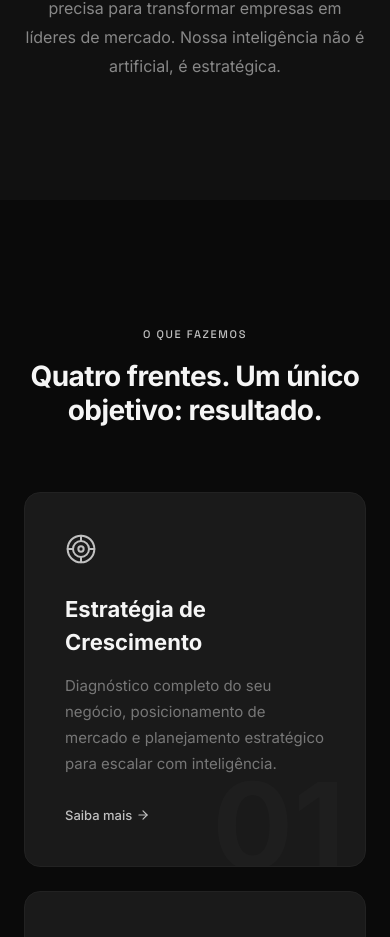
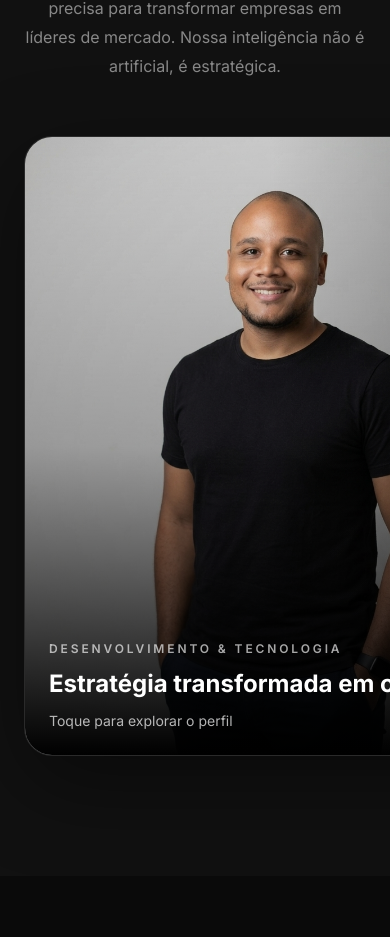
Before and after one commit to j-victor29/SITE-CRK-NEXUS, a React (Vite) app in the folder app/: page / in a window 390 px wide. Shown: the part 2494-3431 px from the top of the page. Built offline with nearby package versions, Linux system fonts and the light colour scheme; no server answers.

Commit message:
feat: add interactive programmer profile section with animations and details

```diff
--- a/app/src/sections/AboutSection.tsx
+++ b/app/src/sections/AboutSection.tsx
@@ -1,9 +1,18 @@
-import React from 'react';
-import { motion } from 'framer-motion';
+import React, { useState } from 'react';
+import { motion, useReducedMotion } from 'framer-motion';
+import { ArrowLeft, Code2, Cpu, Layers3 } from 'lucide-react';
 import SectionTag from '../components/SectionTag';
+import programmerPhoto from '../assets/jv.jpg';
 
 
 const AboutSection: React.FC = () => {
+  const [isProfileOpen, setIsProfileOpen] = useState(false);
+  const shouldReduceMotion = useReducedMotion();
+
+  const revealTransition = shouldReduceMotion
+    ? { duration: 0 }
+    : { duration: 0.6 };
+
   return (
     <section
       id="sobre"
@@ -11,7 +20,7 @@ const AboutSection: React.FC = () => {
     >
 
       {/* Content */}
-      <div className="relative z-10 max-w-[760px] mx-auto px-6 text-center">
+      <div className="relative z-10 mx-auto max-w-[1120px] px-6 text-center">
         <motion.div
           initial={{ opacity: 0, y: 30 }}
           whileInView={{ opacity: 1, y: 0 }}
@@ -45,6 +54,110 @@ const AboutSection: React.FC = () => {
           para transformar empresas em líderes de mercado. Nossa inteligência
           não é artificial, é estratégica.
         </motion.p>
+
+        <motion.div
+          initial={{ opacity: 0, y: shouldReduceMotion ? 0 : 30 }}
+          whileInView={{ opacity: 1, y: 0 }}
+          viewport={{ once: true, amount: 0.2 }}
+          transition={{ ...revealTransition, delay: shouldReduceMotion ? 0 : 0.4 }}
+          className="mx-auto mt-14 max-w-[460px] text-left"
+        >
+          <div className="group relative aspect-[4/5] min-h-[620px] overflow-hidden rounded-[1.75rem] border border-crk-border bg-[#0B0B0B] shadow-[0_28px_90px_rgba(0,0,0,0.42)] sm:min-h-[680px]">
+            <button
+              type="button"
+              className="absolute inset-0 z-30 cursor-pointer rounded-2xl focus:outline-none focus-visible:ring-2 focus-visible:ring-inset focus-visible:ring-white focus-visible:ring-offset-2 focus-visible:ring-offset-crk-surface-1"
+              aria-expanded={isProfileOpen}
+              aria-controls="programmer-profile-details"
+              aria-label={`${isProfileOpen ? 'Ocultar' : 'Revelar'} habilidades, competências e experiências como programador`}
+              onClick={() => setIsProfileOpen((current) => !current)}
+              onKeyDown={(event) => {
+                if (event.key === 'Escape') setIsProfileOpen(false);
+              }}
+            >
+              <span className="sr-only">
+                {isProfileOpen ? 'Ocultar perfil profissional' : 'Conhecer perfil profissional'}
+              </span>
+            </button>
+
+            <div className="absolute inset-0 overflow-hidden">
+              <img
+                src={programmerPhoto}
+                alt="Programador da CRK Nexus"
+                className={`h-full w-full scale-[1.02] object-cover object-center transition-transform duration-700 ease-out motion-reduce:transition-none group-hover:-translate-x-[24%] group-focus-within:-translate-x-[24%] ${
+                  isProfileOpen ? '-translate-x-[24%]' : ''
+                }`}
+              />
+              <div className="absolute inset-0 bg-gradient-to-t from-black via-black/25 to-transparent" />
+              <div className="absolute inset-0 bg-gradient-to-r from-transparent via-transparent to-black/30" />
+            </div>
+
+            <div
+              className={`pointer-events-none absolute inset-x-0 bottom-0 z-10 p-6 transition-opacity duration-300 group-hover:opacity-0 group-focus-within:opacity-0 motion-reduce:transition-none sm:p-8 ${
+                isProfileOpen ? 'opacity-0' : ''
+              }`}
+            >
+              <p className="font-display text-xs font-semibold uppercase tracking-[0.24em] text-white/65">
+                Desenvolvimento & tecnologia
+              </p>
+              <div className="mt-3 flex items-end justify-between gap-5">
+                <h3 className="max-w-[520px] font-display text-2xl font-bold leading-tight text-white sm:text-3xl">
+                  Estratégia transformada em código.
+                </h3>
+                <span className="hidden items-center gap-2 text-sm font-medium text-white/80 sm:flex">
+                  Explore o perfil
+                  <ArrowLeft className="h-4 w-4" aria-hidden="true" />
+                </span>
+              </div>
+              <p className="mt-3 text-sm text-white/70 sm:hidden">Toque para explorar o perfil</p>
+            </div>
+
+            <div
+              id="programmer-profile-details"
+              className={`pointer-events-none absolute inset-y-0 right-0 z-20 w-full translate-x-full overflow-y-auto bg-[#0A0A0A]/95 p-7 opacity-0 backdrop-blur-md transition-[transform,opacity] duration-700 ease-out motion-reduce:transition-none group-hover:translate-x-0 group-hover:opacity-100 group-focus-within:translate-x-0 group-focus-within:opacity-100 sm:w-[82%] sm:p-9 ${
+                isProfileOpen ? 'translate-x-0 opacity-100' : ''
+              }`}
+              aria-live="polite"
+            >
+              <p className="font-display text-xs font-semibold uppercase tracking-[0.24em] text-[#9A9A9A]">
+                Perfil técnico
+              </p>
+              <h3 className="mt-3 font-display text-2xl font-bold text-crk-text-primary sm:text-3xl">
+                Soluções digitais do conceito à entrega.
+              </h3>
+              <p className="mt-4 text-sm leading-6 text-[#A0A0A0] sm:text-base">
+                Experiência na criação de aplicações web, integrações, APIs e automações, conectando engenharia de software a objetivos reais de negócio.
+              </p>
+
+              <div className="mt-7 grid gap-5">
+                <div className="flex gap-4">
+                  <Code2 className="mt-0.5 h-5 w-5 shrink-0 text-white" aria-hidden="true" />
+                  <div>
+                    <h4 className="font-display font-semibold text-white">Programação</h4>
+                    <p className="mt-1 text-sm leading-6 text-[#8E8E8E]">TypeScript, JavaScript, React, Node.js e Python.</p>
+                  </div>
+                </div>
+                <div className="flex gap-4">
+                  <Layers3 className="mt-0.5 h-5 w-5 shrink-0 text-white" aria-hidden="true" />
+                  <div>
+                    <h4 className="font-display font-semibold text-white">Competências</h4>
+                    <p className="mt-1 text-sm leading-6 text-[#8E8E8E]">Arquitetura de interfaces, APIs, bancos de dados, integrações e performance.</p>
+                  </div>
+                </div>
+                <div className="flex gap-4">
+                  <Cpu className="mt-0.5 h-5 w-5 shrink-0 text-white" aria-hidden="true" />
+                  <div>
+                    <h4 className="font-display font-semibold text-white">Experiência aplicada</h4>
+                    <p className="mt-1 text-sm leading-6 text-[#8E8E8E]">Sistemas sob medida, automação de processos e produtos digitais escaláveis.</p>
+                  </div>
+                </div>
+              </div>
+
+              <p className="mt-7 text-xs font-medium uppercase tracking-[0.16em] text-white/50">
+                Clique, pressione Enter ou Espaço para manter o painel aberto
+              </p>
+            </div>
+          </div>
+        </motion.div>
       </div>
     </section>
   );
```
